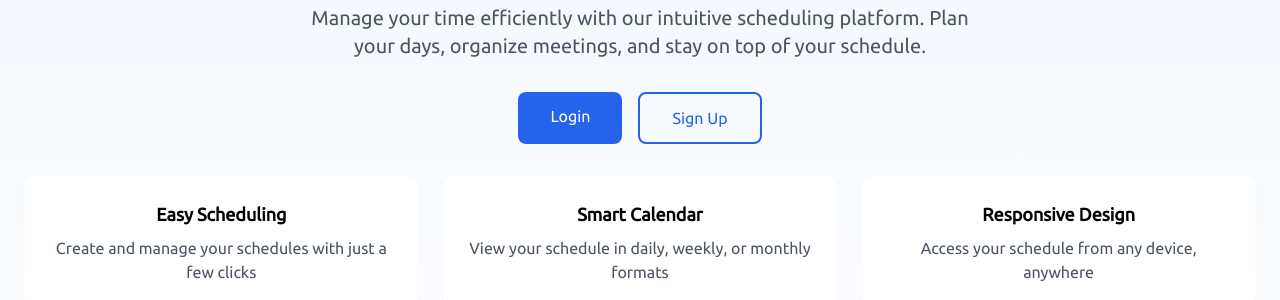
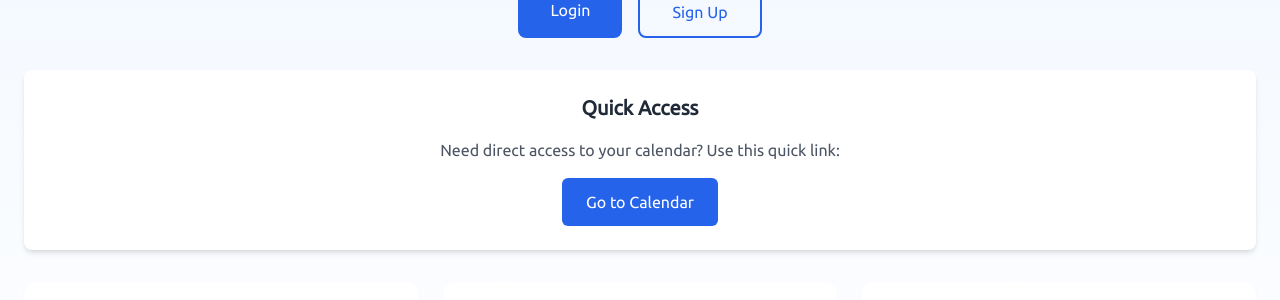
Before and after one commit to certainlyMohneeesh/scheduler-calendar, a Next.js app: page / in a window 1280 px wide. Shown: the part 348-648 px from the top of the page. Built offline with nearby package versions, Linux system fonts and the light colour scheme; no server answers.

Commit message:
added favicon in icons and last chance to auth and direct access to calendar

```diff
--- a/src/app/layout.tsx
+++ b/src/app/layout.tsx
@@ -11,6 +11,7 @@ const ubuntu = Ubuntu({ weight: "400", subsets: ['latin'] })
 export const metadata: Metadata = {
   title: 'Yolda Scheduler',
   description: 'Manage your schedule efficiently',
+  icons: '/favicon.ico',
 }
 
 export default function RootLayout({
--- a/src/app/page.tsx
+++ b/src/app/page.tsx
@@ -46,6 +46,21 @@ export default function Home() {
           )}
         </div>
 
+        <div className="mt-8 p-6 bg-white rounded-lg shadow-md">
+        <h2 className="text-xl font-semibold text-gray-800 mb-4">
+          Quick Access
+        </h2>
+        <p className="text-gray-600 mb-4">
+          Need direct access to your calendar? Use this quick link:
+        </p>
+        <Link
+          href="/calendar"
+          className="inline-block bg-blue-600 text-white px-6 py-3 rounded-md hover:bg-blue-700 transition-colors"
+        >
+          Go to Calendar
+        </Link>
+      </div>
+
         <div className="grid grid-cols-1 md:grid-cols-3 gap-6 mt-12">
           <div className="p-6 bg-white rounded-xl shadow-sm">
             <h3 className="text-lg font-semibold mb-2 text-black">Easy Scheduling</h3>
--- a/src/lib/auth.ts
+++ b/src/lib/auth.ts
@@ -84,9 +84,8 @@ export const authOptions: NextAuthOptions = {
                     strategy: "jwt",
                 },
                 callbacks: {
-                    async redirect({ url, baseUrl }) {
-                    // Always redirect to calendar after successful auth
-                    return `${baseUrl}/calendar`
+                    async redirect() {
+                      return '/calendar'  // Direct path instead of using baseUrl
                     },
                     session: ({ session, token }) => ({
                       ...session,
```
Lines whose indentation alone changed are shown as unchanged.
